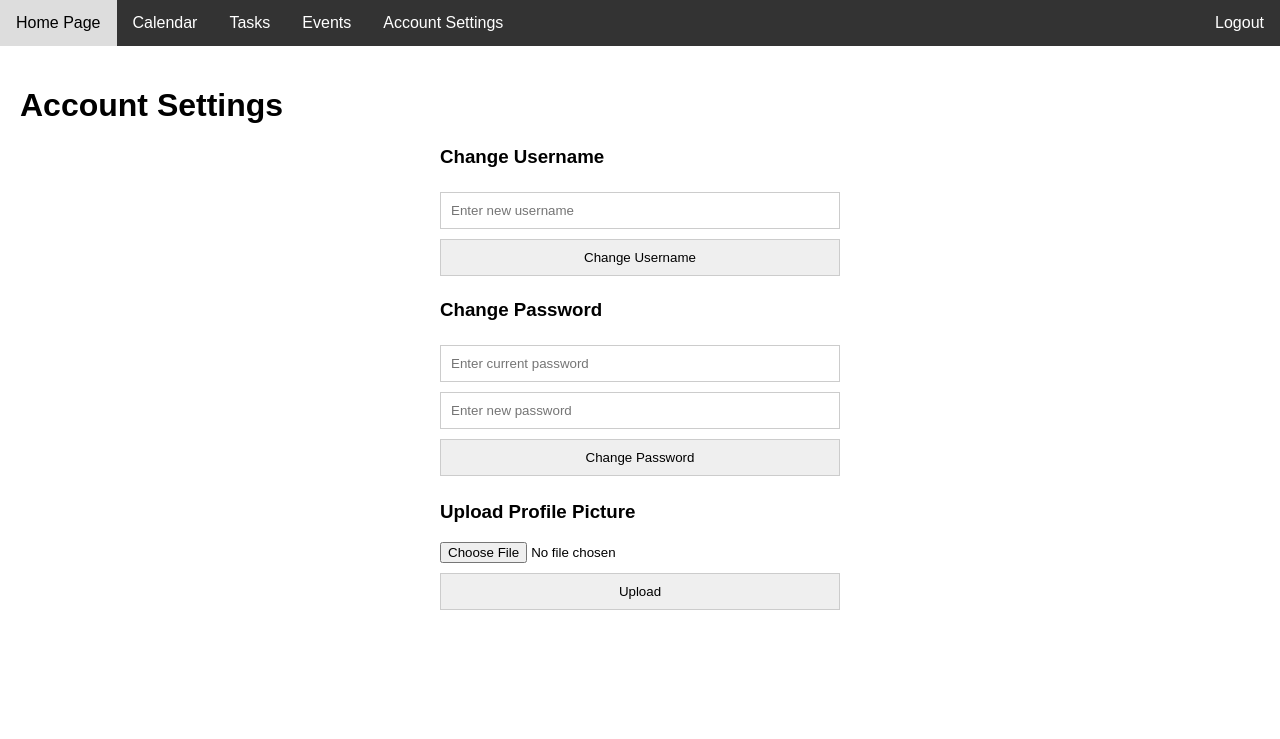
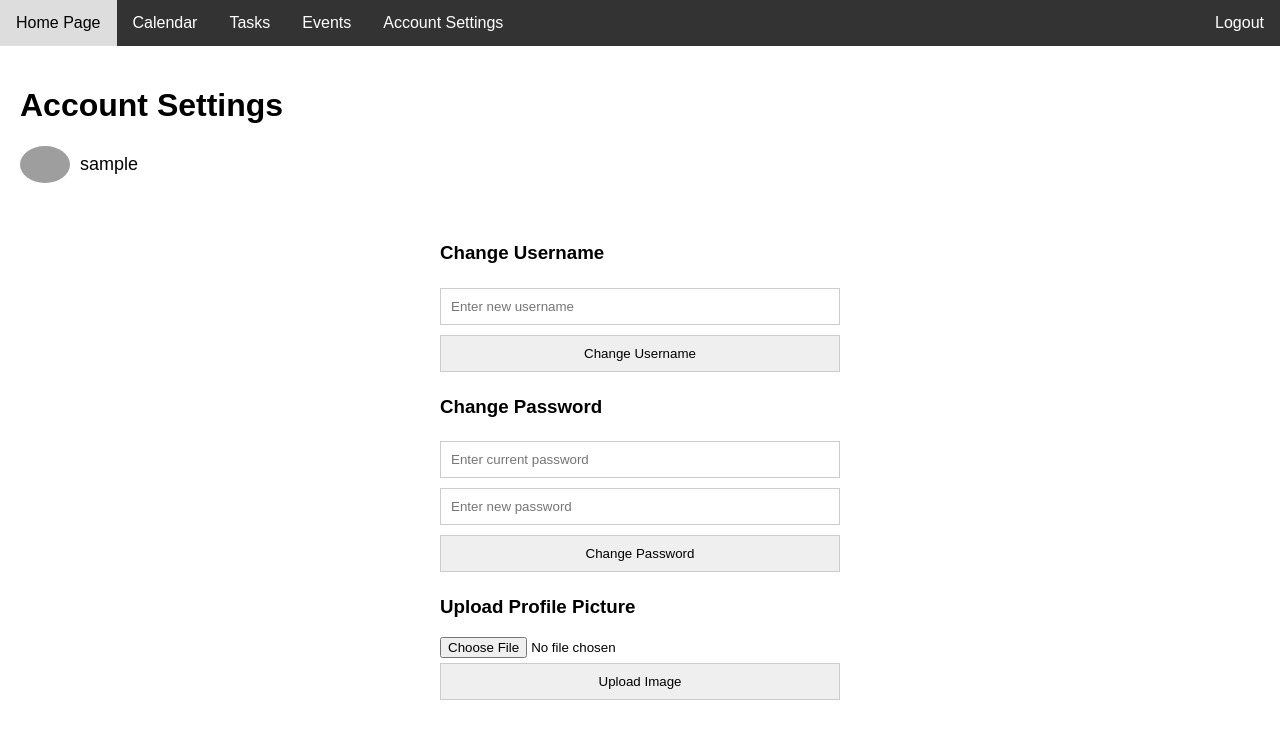
Before and after one commit to Lunarking030/taskmaster, a PHP site: page /account_settings.php in a window 1280 px wide. Shown: the top 739 px of the page. Run offline with PHP 8.4, Linux system fonts and the light colour scheme; the visitor is signed in with stand-in values (Sample User, id 1); grey boxes are pictures that could not be loaded.

Commit message:
several files modified
account settings page can finally display the profile picture of the currently logged in user when the user uploads the image from the profile folder.

```diff
--- a/account_settings.php
+++ b/account_settings.php
@@ -3,10 +3,10 @@
 // Frontend file for displaying account settings page, written by John-Bryan Nicdao
 
 
-// Simulated user data (replace with your actual user data retrieval logic)
+
 session_start();
 if(isset($_SESSION['username'])) {
-    $currentUserName = $_SESSION['username']; // Replace with the logged-in user's name
+    $currentUserName = $_SESSION['username']; // uses session for logged in user
 } else {
     // Redirect if not logged in
     header("Location: login.php");
@@ -76,16 +76,26 @@ if(isset($_SESSION['username'])) {
             box-sizing: border-box;
         }
 
-        /* Profile picture upload styles */
-        .profile-upload {
-            margin-top: 20px;
+        /* CSS for Account Settings Page */
+        .username {
+            display: flex;
+            align-items: center;
+            margin-bottom: 20px; /* Adjust spacing between picture and username */
         }
 
-        .profile-upload input[type="file"],
-        .profile-upload input[type="submit"] {
-            margin-top: 10px;
-            display: block;
+        .username img {
+            width: 50px; /* Adjust width */
+            height: auto;
+            border-radius: 50%; /* Rounded border for a circular profile picture */
+            margin-right: 10px; /* Adjust spacing between picture and username */
         }
+
+        .username p {
+            font-size: 18px; /* Adjust font size */
+            margin: 0; /* Remove default margin */
+        }
+
+
     </style>
 </head>
 <body>
@@ -106,6 +116,26 @@ if(isset($_SESSION['username'])) {
 
 <div class="content">
     <h1>Account Settings</h1>
+   <!-- Displaying Username and Profile Picture -->
+    <div class="username">
+    <?php
+    // Check if the profile picture path is set in session and display the image
+    if (isset($_SESSION['profile_picture'])) {
+        $profilePictureURL = $_SESSION['profile_picture'];
+        echo "<img src='$profilePictureURL' alt='Profile Picture'>";
+    }
+
+    // Display the username if available in session
+    if (isset($_SESSION['username'])) {
+        $username = $_SESSION['username'];
+        echo "<p>$username</p>";
+    }
+    ?>
+    </div>
+
+</div>
+
+
     <div class="account-form">
         <!-- Forms for changing username and password -->
         <form action="update_profile.php" method="post">
@@ -121,15 +151,17 @@ if(isset($_SESSION['username'])) {
         </form>
 
         <!-- Profile picture upload form -->
-        <div class="profile-upload">
-            <h3>Upload Profile Picture</h3>
-            <form action="upload_profile_picture.php" method="post" enctype="multipart/form-data">
-                <input type="file" name="profile_picture" accept="image/png, image/jpeg, image/gif" required>
-                <input type="submit" value="Upload">
-            </form>
-        </div>
-    </div>
+<div class="profile-upload">
+    <h3>Upload Profile Picture</h3>
+    <form action="upload_profile_picture.php" method="post" enctype="multipart/form-data">
+        <input type="file" name="profile_picture" accept="image/png, image/jpeg, image/gif" required>
+        <input type="submit" value="Upload Image">
+    </form>
 </div>
+
+
+
+
 
 </body>
 </html>
```
Also changed, not shown: upload_profile_picture.php (+33 -63 lines), uploads/profiles/Accomplishments.jpg (added), uploads/profiles/Default.png (added), uploads/profiles/photo.jpg (added), uploads/profiles/profile_picture.jpg (added), uploads/profilesAccomplishments.jpg (added), uploads/profilesDefault.png (added), uploads/profilesphoto.jpg (added), uploads/profilesprofile_image_1701114320.jpg (renamed from uploads/profiles/images.jpg), uploads/profilesprofile_picture.jpg (renamed from uploads/profiles/profile_image_1701114320.jpg).
